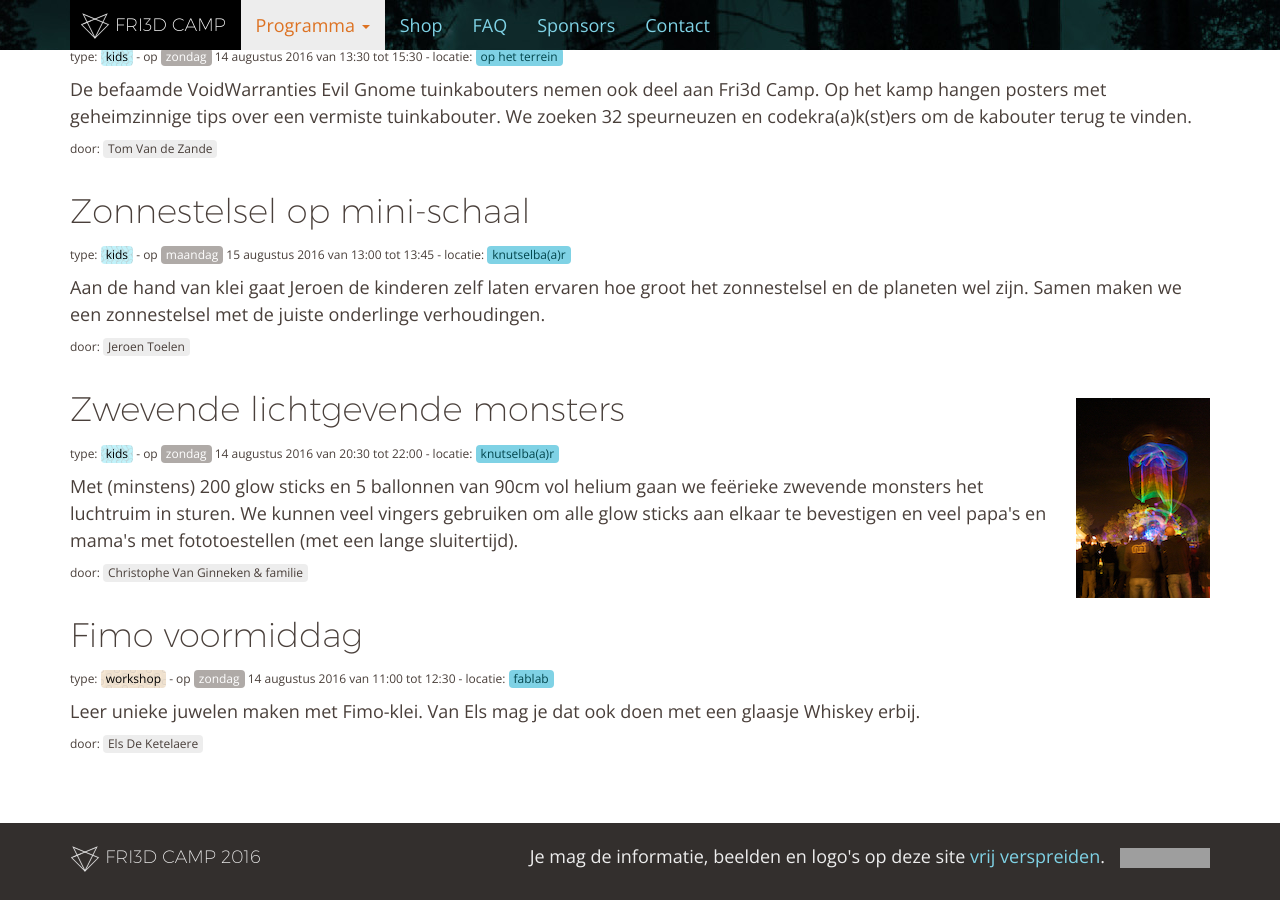
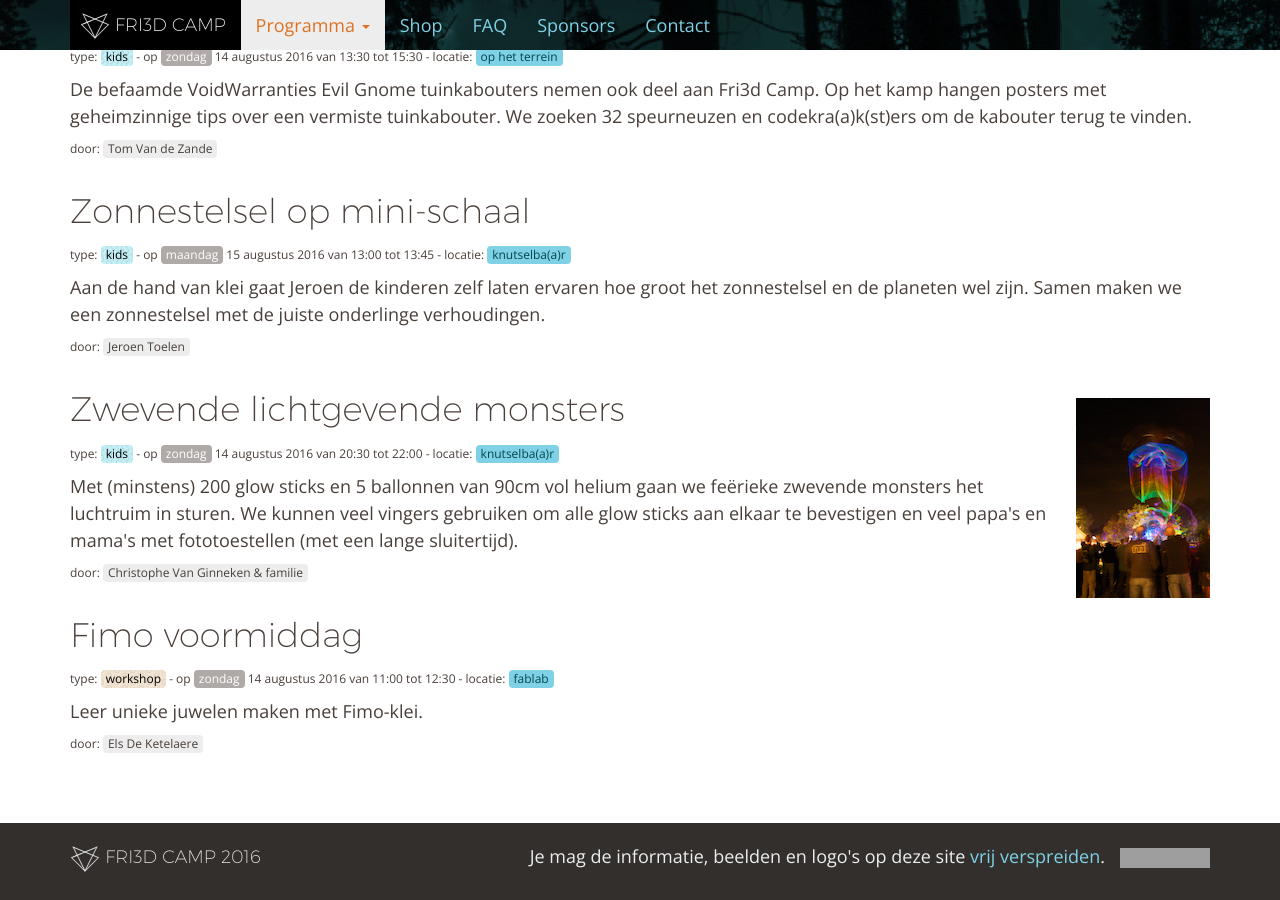
Before and after one commit to Fri3dCamp/fri3dweb2016, a Jekyll site: the page built from programma/index.md, in a window 1280 px wide and 900 px high, scrolled down 13070 px. Built offline with Jekyll 4.4.1, drawn with Linux system fonts in a browser that asks for light colours; nearby versions of some CDN libraries; grey boxes are pictures that could not be loaded.

Commit message:
removed inappropriate referral to booze

```diff
--- a/_data/activities.json
+++ b/_data/activities.json
@@ -1253,7 +1253,7 @@
          "start":"11:00",
          "end":"12:30"
       },
-      "description":"Leer unieke juwelen maken met Fimo-klei. Van Els mag je dat ook doen met een glaasje Whiskey erbij.",
+      "description":"Leer unieke juwelen maken met Fimo-klei.",
       "track":"fablab",
       "extraclass":"overlap2"
    }
```
